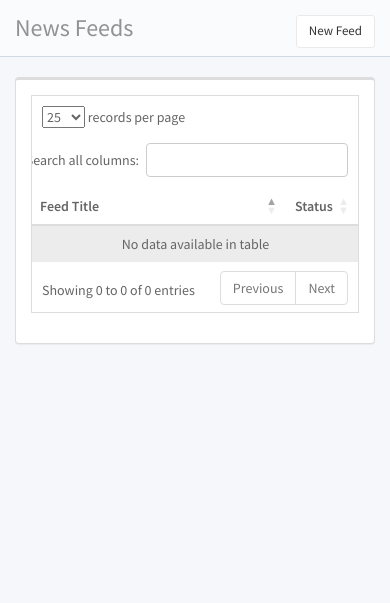
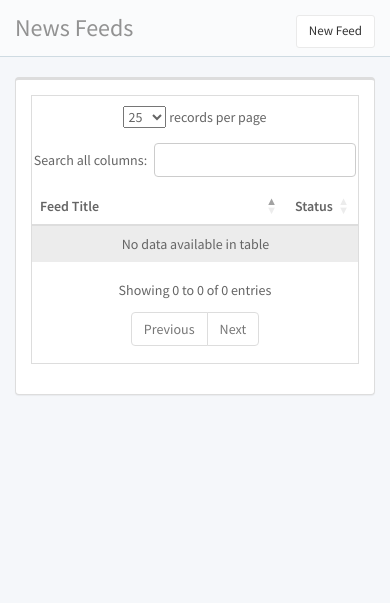
Before and after one commit to jamesblackjr/newsproject, a Django app: page /news/feeds/ in a window 390 px wide. Shown: the part 106-709 px from the top of the page. Run offline with Django 3.2, Linux system fonts and the light colour scheme; data that the repository does not hold is empty; parts of the project's set-up code (start-up, migrations or seed data) failed here and were passed over; some libraries are stand-ins or nearby versions.

Commit message:
Adjust the Responsiveness of Feeds List table on Small Devices.

```diff
--- a/newsproject/static/css/style.css
+++ b/newsproject/static/css/style.css
@@ -213,7 +213,25 @@ body,
 /* ========================================================================
    Component: DataTables cutomization
  ========================================================================== */
-@media only screen and (max-width: 768px) {
+@media only screen and (max-width: 480px) {
+  .dataTables_wrapper .dataTables_length,
+  .dataTables_wrapper .dataTables_filter {
+	padding-top: 10px;
+  }
+  .dataTables_wrapper .dataTables_length,
+  .dataTables_wrapper .dataTables_info {
+	margin-right: -15px !important;
+  }
+  .dataTables_wrapper .dataTables_filter,
+  .dataTables_wrapper .dataTables_paginate {
+	margin-left: -15px !important;
+  }
+  .dataTables_wrapper .dataTables_info,
+  .dataTables_wrapper .dataTables_paginate {
+	padding-bottom: 10px;
+  }
+}
+@media only screen and (min-width: 481px) and (max-width: 768px) {
   .dataTables_wrapper .dataTables_length,
   .dataTables_wrapper .dataTables_filter {
 	padding-top: 10px;
```
